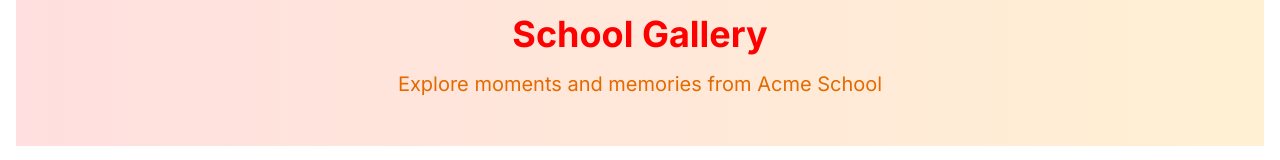
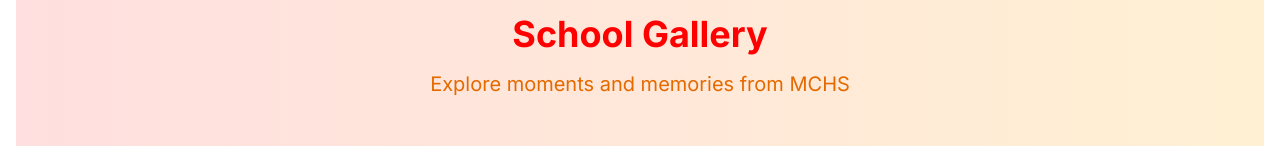
Before and after one commit to sulenchy/school-website, a Next.js app: page /gallery in a window 1280 px wide. Shown: the part 162-322 px from the top of the page. Built offline with nearby package versions, Linux system fonts and the light colour scheme.

Commit message:
update the description in events, gallery and news

```diff
--- a/app/events/page.tsx
+++ b/app/events/page.tsx
@@ -205,7 +205,7 @@
             className="text-center"
           >
             <h1 className="text-4xl font-bold text-primary-600 mb-4">School Events</h1>
-            <p className="text-xl text-secondary-600">Discover upcoming events and activities at Acme School</p>
+            <p className="text-xl text-secondary-600">Discover upcoming events and activities at MCHS</p>
           </motion.div>
         </div>
       </section>
--- a/app/gallery/page.tsx
+++ b/app/gallery/page.tsx
@@ -217,7 +217,7 @@
             className="text-center"
           >
             <h1 className="text-4xl font-bold text-primary-600 mb-4">School Gallery</h1>
-            <p className="text-xl text-secondary-600">Explore moments and memories from Acme School</p>
+            <p className="text-xl text-secondary-600">Explore moments and memories from MCHS</p>
           </motion.div>
         </div>
       </section>
--- a/app/news/page.tsx
+++ b/app/news/page.tsx
@@ -121,7 +121,7 @@
             className="text-center"
           >
             <h1 className="text-4xl font-bold text-primary-600 mb-4">School News</h1>
-            <p className="text-xl text-secondary-600">Stay updated with the latest happenings at Acme School</p>
+            <p className="text-xl text-secondary-600">Stay updated with the latest happenings at MCHS</p>
           </motion.div>
         </div>
       </section>
```
